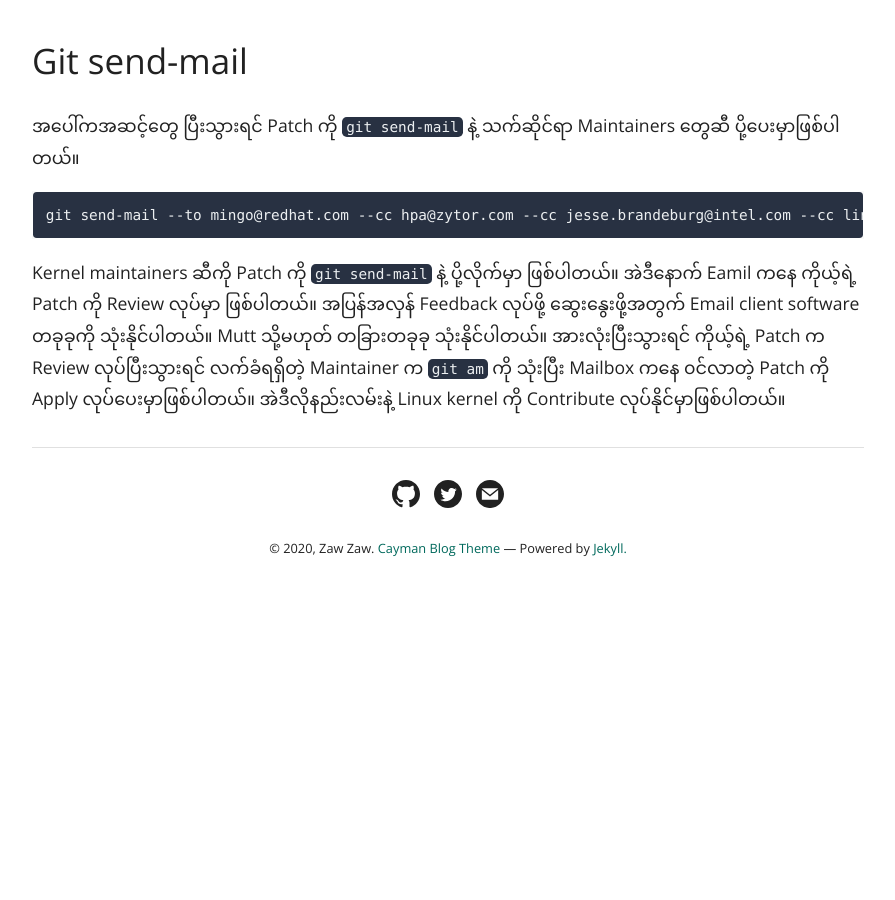
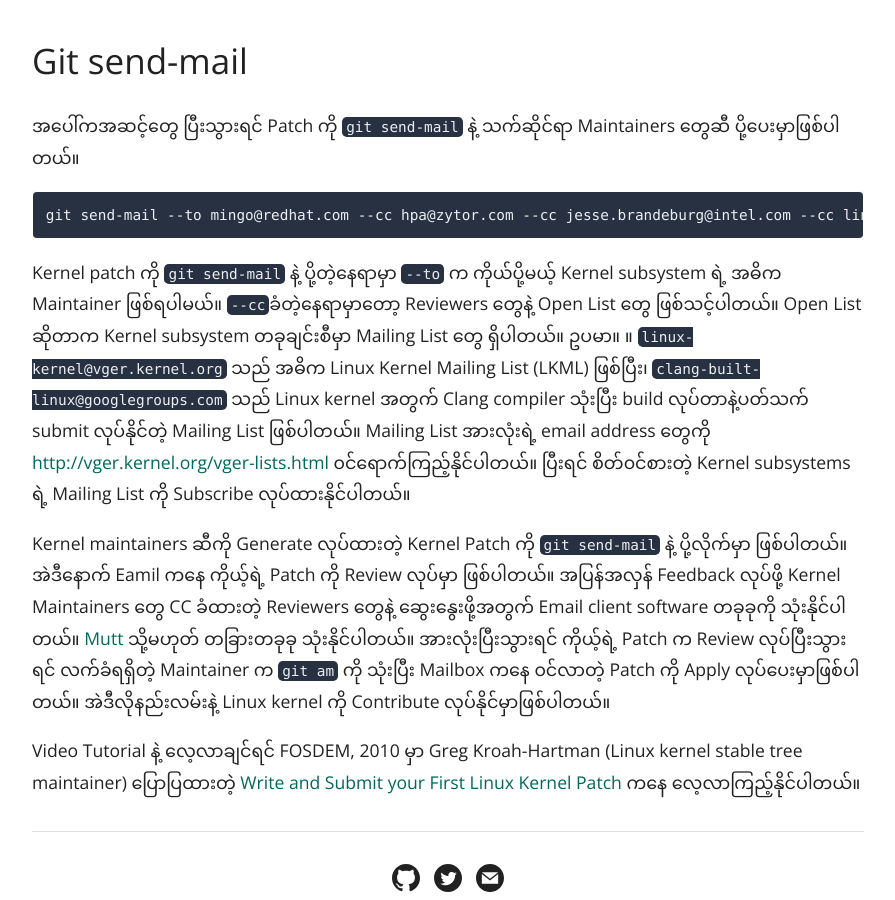
Before and after one commit to zawzaww/zawzaww.github.io, a Jekyll site: the page built from _posts/2020-05-15-linux-kernel-contribution-workflow.md, in a window 1280 px wide and 900 px high, scrolled down 9128 px. Shown: the whole window, without its empty margins (192-1087 px from the left). Built offline with Jekyll 4.4.1, drawn with Linux system fonts in a browser that asks for light colours; comment, search, counter and statistics services are not loaded; before the commit the page ends 9754 px from its top, so only the background shows below that; some of the changed text lies outside the part shown.

Commit message:
_posts: Update git send-mail description

````diff
--- a/_posts/2020-05-15-linux-kernel-contribution-workflow.md
+++ b/_posts/2020-05-15-linux-kernel-contribution-workflow.md
@@ -18,7 +18,7 @@
 - Git format-patch
 - Check Kernel Patch
 - Get Kernel Maintainers
-- Git send-email
+- Git send-mail
 
 ## Setup Email Client
 ပထမဆုံးအနေနဲ့ gitconfig မှာ Email Client ကို Setup လုပ်ပေးဖို့ လိုအပ်ပါတယ်။
@@ -155,4 +155,9 @@
 git send-mail --to mingo@redhat.com --cc hpa@zytor.com --cc jesse.brandeburg@intel.com --cc linux-kernel@vger.kernel.org --cc clang-built-linux@googlegroups.com 0001-arch-x86-asm-Fix-arch-x86-kernel-build-error-in-clan.patch
 ```
 
-Kernel maintainers ဆီကို Patch ကို `git send-mail` နဲ့ ပို့လိုက်မှာ ဖြစ်ပါတယ်။ အဲဒီနောက် Eamil ကနေ ကိုယ့်ရဲ့ Patch ကို Review လုပ်မှာ ဖြစ်ပါတယ်။ အပြန်အလှန် Feedback လုပ်ဖို့ ဆွေးနွေးဖို့အတွက် Email client software တခုခုကို သုံးနိုင်ပါတယ်။ Mutt သို့မဟုတ် တခြားတခုခု သုံးနိုင်ပါတယ်။ အားလုံးပြီးသွားရင် ကိုယ့်ရဲ့ Patch က Review လုပ်ပြီးသွားရင် လက်ခံရရှိတဲ့ Maintainer က `git am` ကို သုံးပြီး Mailbox ကနေ ၀င်လာတဲ့ Patch ကို Apply လုပ်ပေးမှာဖြစ်ပါတယ်။ အဲဒီလိုနည်းလမ်းနဲ့ Linux kernel ကို Contribute လုပ်နိုင်မှာဖြစ်ပါတယ်။
+Kernel patch ကို `git send-mail` နဲ့ ပို့တဲ့နေရာမှာ `--to` က ကိုယ်ပို့မယ့် Kernel subsystem ရဲ့ အဓိက Maintainer ဖြစ်ရပါမယ်။ `--cc`ခံတဲ့နေရာမှာတော့ Reviewers တွေနဲ့ Open List တွေ ဖြစ်သင့်ပါတယ်။ Open List ဆိုတာက Kernel subsystem တခုချင်းစီမှာ Mailing List တွေ ရှိပါတယ်။
+ဥပမာ။ ။ `linux-kernel@vger.kernel.org` သည် အဓိက Linux Kernel Mailing List (LKML) ဖြစ်ပြီး၊ `clang-built-linux@googlegroups.com` သည် Linux kernel အတွက် Clang compiler သုံးပြီး build လုပ်တာနဲ့ပတ်သက် submit လုပ်နိုင်တဲ့ Mailing List ဖြစ်ပါတယ်။ Mailing List အားလုံးရဲ့ email address တွေကို [http://vger.kernel.org/vger-lists.html](http://vger.kernel.org/vger-lists.html) ၀င်ရောက်ကြည့်နိုင်ပါတယ်။ ပြီးရင် စိတ်၀င်စားတဲ့ Kernel subsystems ရဲ့ Mailing List ကို Subscribe လုပ်ထားနိုင်ပါတယ်။
+
+Kernel maintainers ဆီကို Generate လုပ်ထားတဲ့ Kernel Patch ကို `git send-mail` နဲ့ ပို့လိုက်မှာ ဖြစ်ပါတယ်။ အဲဒီနောက် Eamil ကနေ ကိုယ့်ရဲ့ Patch ကို Review လုပ်မှာ ဖြစ်ပါတယ်။ အပြန်အလှန် Feedback လုပ်ဖို့ Kernel Maintainers တွေ CC ခံထားတဲ့ Reviewers တွေနဲ့ ဆွေးနွေးဖို့အတွက် Email client software တခုခုကို သုံးနိုင်ပါတယ်။ [Mutt](http://www.mutt.org/) သို့မဟုတ် တခြားတခုခု သုံးနိုင်ပါတယ်။ အားလုံးပြီးသွားရင် ကိုယ့်ရဲ့ Patch က Review လုပ်ပြီးသွားရင် လက်ခံရရှိတဲ့ Maintainer က `git am` ကို သုံးပြီး Mailbox ကနေ ၀င်လာတဲ့ Patch ကို Apply လုပ်ပေးမှာဖြစ်ပါတယ်။ အဲဒီလိုနည်းလမ်းနဲ့ Linux kernel ကို Contribute လုပ်နိုင်မှာဖြစ်ပါတယ်။
+
+Video Tutorial နဲ့ လေ့လာချင်ရင် FOSDEM, 2010 မှာ Greg Kroah-Hartman (Linux kernel stable tree maintainer) ပြောပြထားတဲ့ [Write and Submit your First Linux Kernel Patch](https://www.youtube.com/watch?v=LLBrBBImJt4&t=1079s) ကနေ လေ့လာကြည့်နိုင်ပါတယ်။
````
